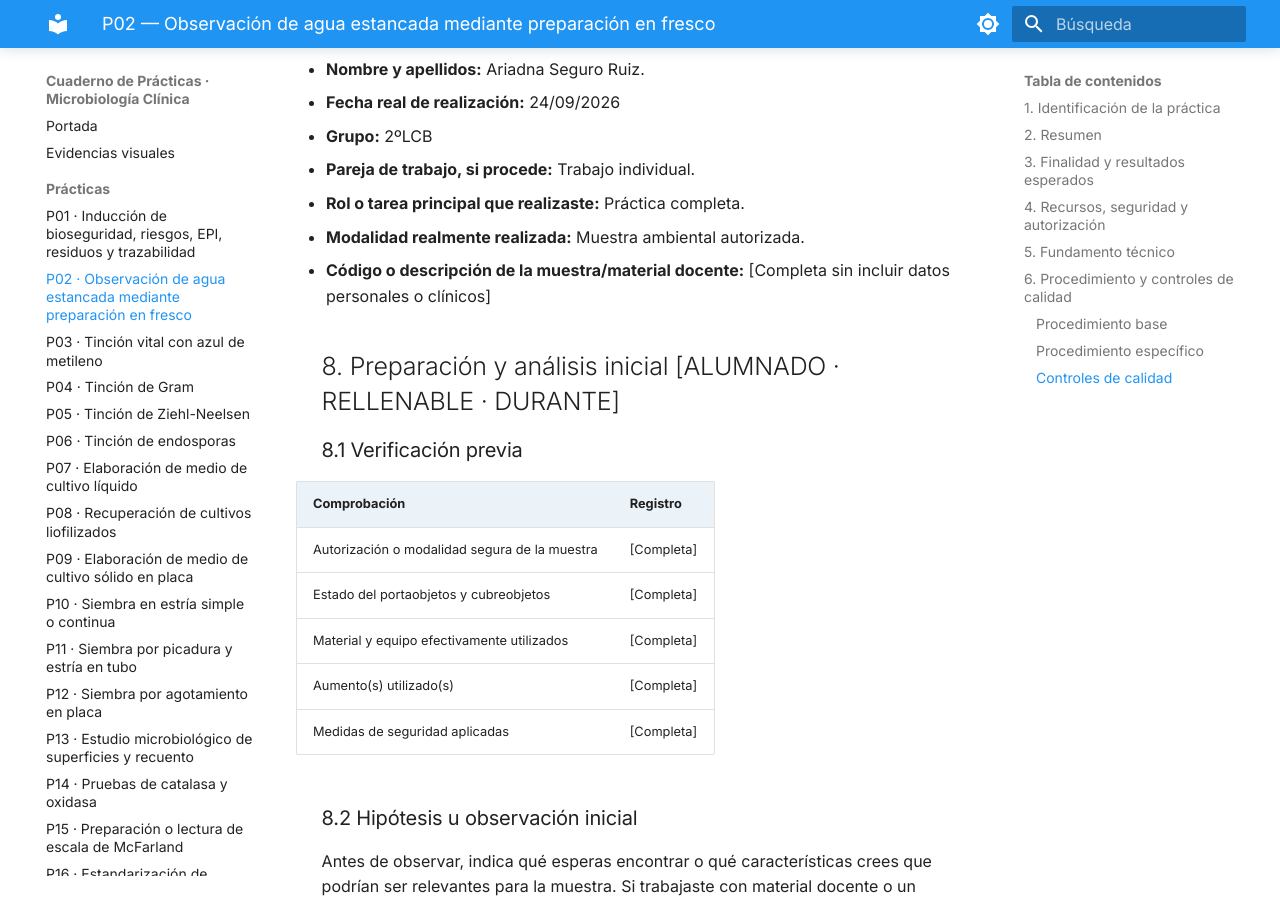
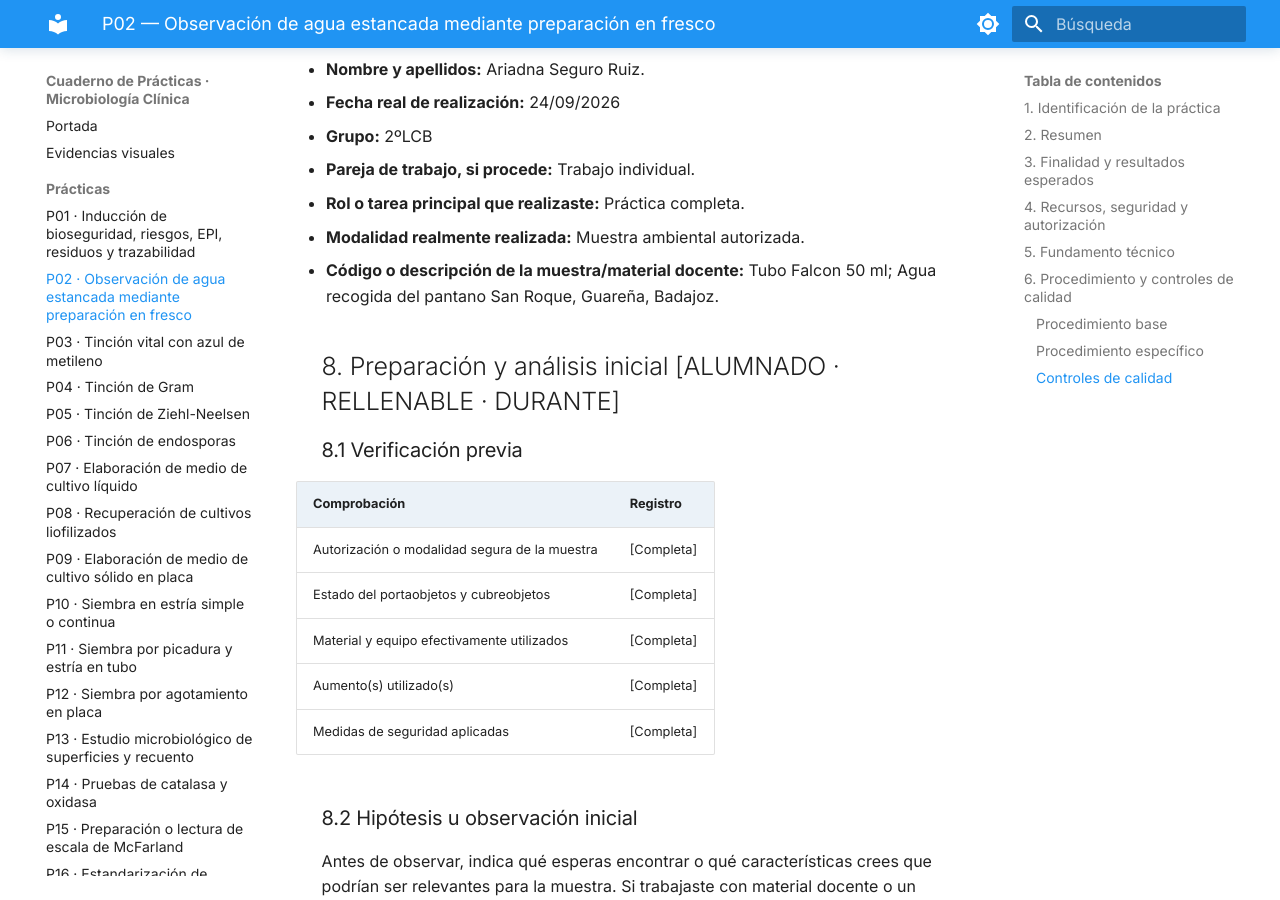
Before and after one commit to aseguror01-source/Cuaderno-Microbiolog-a--Ariadna-Seguro, an MkDocs documentation site: the page built from docs/practicas/P02_Observacion_en_fresco.md, in a window 1280 px wide and 900 px high, scrolled down 5782 px. Built offline with MkDocs 1.6.1 and Material for MkDocs 9.7.7, drawn with Linux system fonts in a browser that asks for light colours.

Commit message:
Update P02_Observacion_en_fresco.md

```diff
--- a/docs/practicas/P02_Observacion_en_fresco.md
+++ b/docs/practicas/P02_Observacion_en_fresco.md
@@ -134,7 +134,7 @@ El guion de práctica aportado por el profesorado, *P1_Observación de agua esta
 - **Pareja de trabajo, si procede:** Trabajo individual.
 - **Rol o tarea principal que realizaste:** Práctica completa.
 - **Modalidad realmente realizada:** Muestra ambiental autorizada.
-- **Código o descripción de la muestra/material docente:** [Completa sin incluir datos personales o clínicos]
+- **Código o descripción de la muestra/material docente:** Tubo Falcon 50 ml; Agua recogida del pantano San Roque, Guareña, Badajoz.
 
 ## 8. Preparación y análisis inicial [ALUMNADO · RELLENABLE · DURANTE]
 
```
